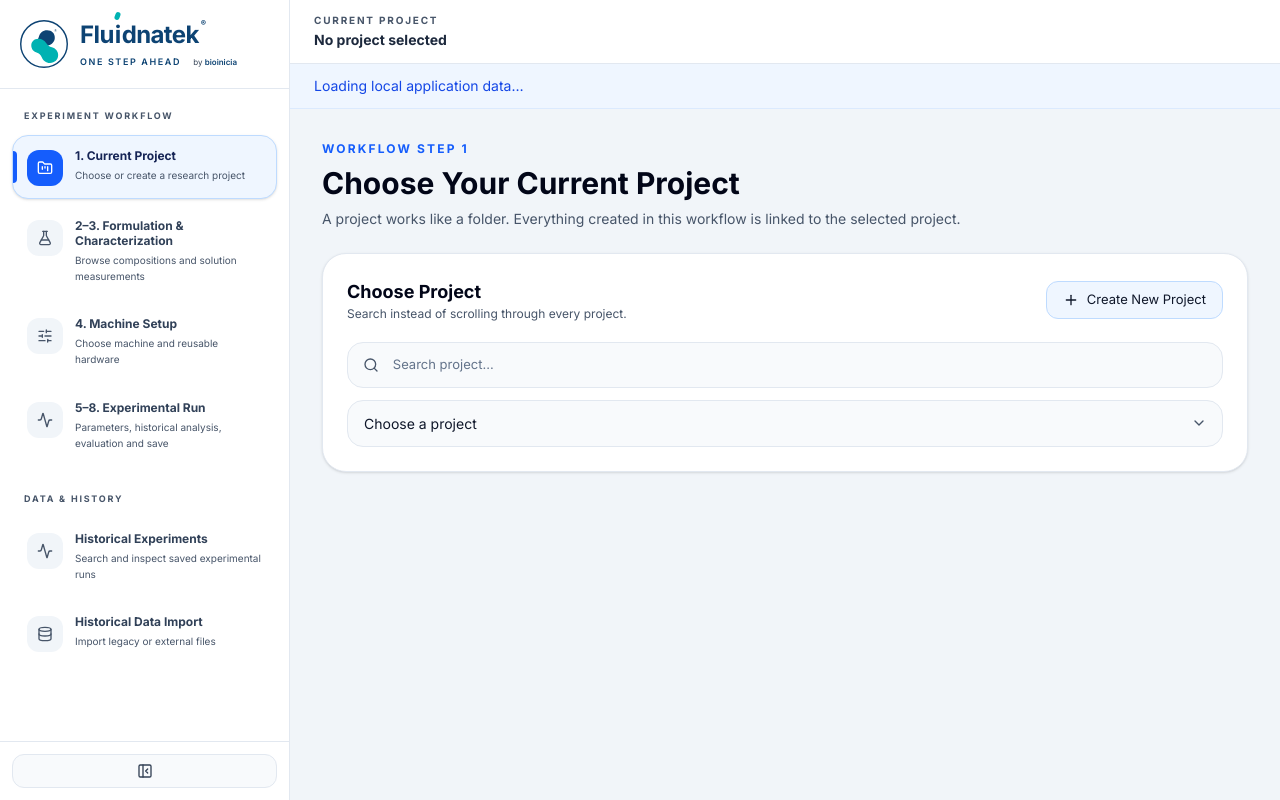
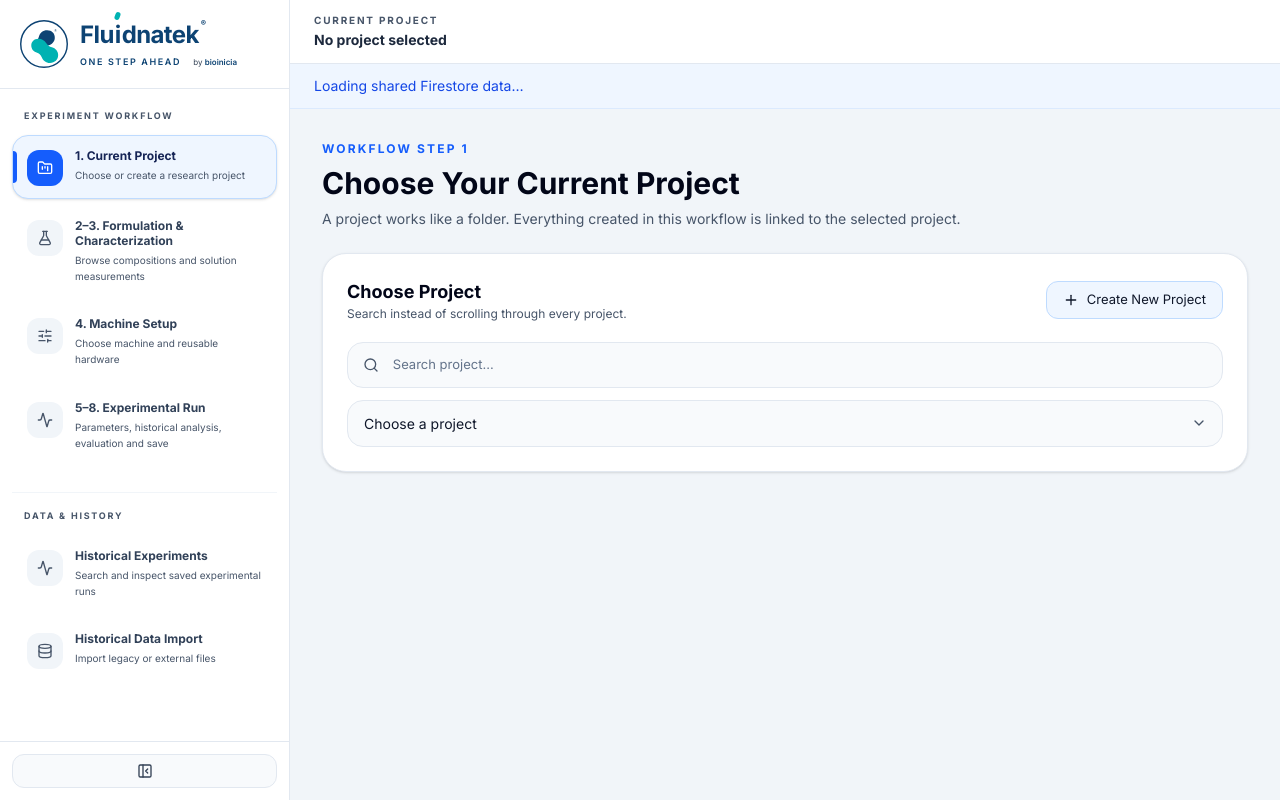
Before and after one commit to gabrieledellamalva06-coding/fluidnatek-le-500-smart-memory-project, a React (Vite) app: page / in a window 1280 px wide. Built offline with nearby package versions, Linux system fonts and the light colour scheme; no server answers.

Commit message:
Add shared Firestore diagnostics and persistent history navigation

```diff
--- a/src/App.tsx
+++ b/src/App.tsx
@@ -70,6 +70,8 @@ export default function App() {
   const [selectedSetupId, setSelectedSetupId] = useState("");
   const [isDataLoading, setIsDataLoading] = useState(true);
   const [dataError, setDataError] = useState<string | null>(null);
+  const [dataSource, setDataSource] = useState<"loading" | "firestore" | "error">("loading");
+  const [lastDataLoadAt, setLastDataLoadAt] = useState<string | null>(null);
 
   useEffect(() => {
     let cancelled = false;
@@ -92,8 +94,13 @@ export default function App() {
         setCharacterizations(loadedCharacterizations);
         setSetups(loadedSetups);
         setExperiments(loadedExperiments.length === 0 ? SEED_EXPERIMENTS : loadedExperiments);
+        setDataSource("firestore");
+        setLastDataLoadAt(new Date().toLocaleTimeString());
       } catch (error) {
-        if (!cancelled) setDataError(`Unable to load shared Firestore data. ${getErrorMessage(error)}`);
+        if (!cancelled) {
+          setDataSource("error");
+          setDataError(`Unable to load shared Firestore data. ${getErrorMessage(error)}`);
+        }
       } finally {
         if (!cancelled) setIsDataLoading(false);
       }
@@ -294,7 +301,8 @@ const handleAddMaterial = async (
           <div><p className="text-[10px] font-bold uppercase tracking-[0.18em] text-slate-400">Current Project</p><p className="mt-0.5 text-sm font-bold text-slate-800">{activeProject?.name || "No project selected"}</p></div>
           {activeProject && <button type="button" onClick={() => setCurrentView("PROJECTS")} className="rounded-xl border border-slate-200 bg-slate-50 px-4 py-2 text-xs font-bold text-slate-600">Change Project</button>}
         </div>
-        {isDataLoading && <div className="border-b border-blue-100 bg-blue-50 px-6 py-3 text-sm text-blue-700">Loading local application data…</div>}
+        {isDataLoading && <div className="border-b border-blue-100 bg-blue-50 px-6 py-3 text-sm text-blue-700">Loading shared Firestore data…</div>}
+        {!isDataLoading && dataSource === "firestore" && <div className="flex flex-wrap items-center justify-between gap-3 border-b border-emerald-200 bg-emerald-50 px-6 py-2 text-xs font-semibold text-emerald-800"><span>Connected to shared Firestore · {projects.length} projects · {experiments.length} experiments · {materials.length} materials · {formulations.length} formulations · {setups.length} setups{lastDataLoadAt ? ` · Updated ${lastDataLoadAt}` : ""}</span><div className="flex items-center gap-3"><span>{import.meta.env.VITE_FIREBASE_PROJECT_ID || "Firebase project unavailable"}</span><button type="button" onClick={() => window.location.reload()} className="rounded-lg border border-emerald-300 bg-white px-3 py-1 text-[11px] font-bold text-emerald-800 hover:bg-emerald-100">Refresh shared data</button></div></div>}
         {dataError && <div className="flex items-center justify-between gap-4 border-b border-red-200 bg-red-50 px-6 py-3 text-sm text-red-700"><span>{dataError}</span><button type="button" onClick={() => setDataError(null)} className="rounded-lg border border-red-200 bg-white px-3 py-1 text-xs font-semibold">Close</button></div>}
         {renderMainView()}
       </div>
--- a/src/components/Sidebar.tsx
+++ b/src/components/Sidebar.tsx
@@ -127,7 +127,7 @@ export default function Sidebar({
         {!collapsed && <p className="mb-3 px-3 text-[9px] font-bold uppercase tracking-[0.2em] text-slate-400">Experiment Workflow</p>}
         <div className="space-y-1.5">{workflowItems.map(renderItem)}</div>
 
-        <div className="mt-7">
+        <div className="sticky bottom-0 mt-7 border-t border-slate-100 bg-white pt-4">
           {!collapsed && <p className="mb-3 px-3 text-[9px] font-bold uppercase tracking-[0.2em] text-slate-400">Data & History</p>}
           <div className="space-y-1.5">
             {renderItem({
```
